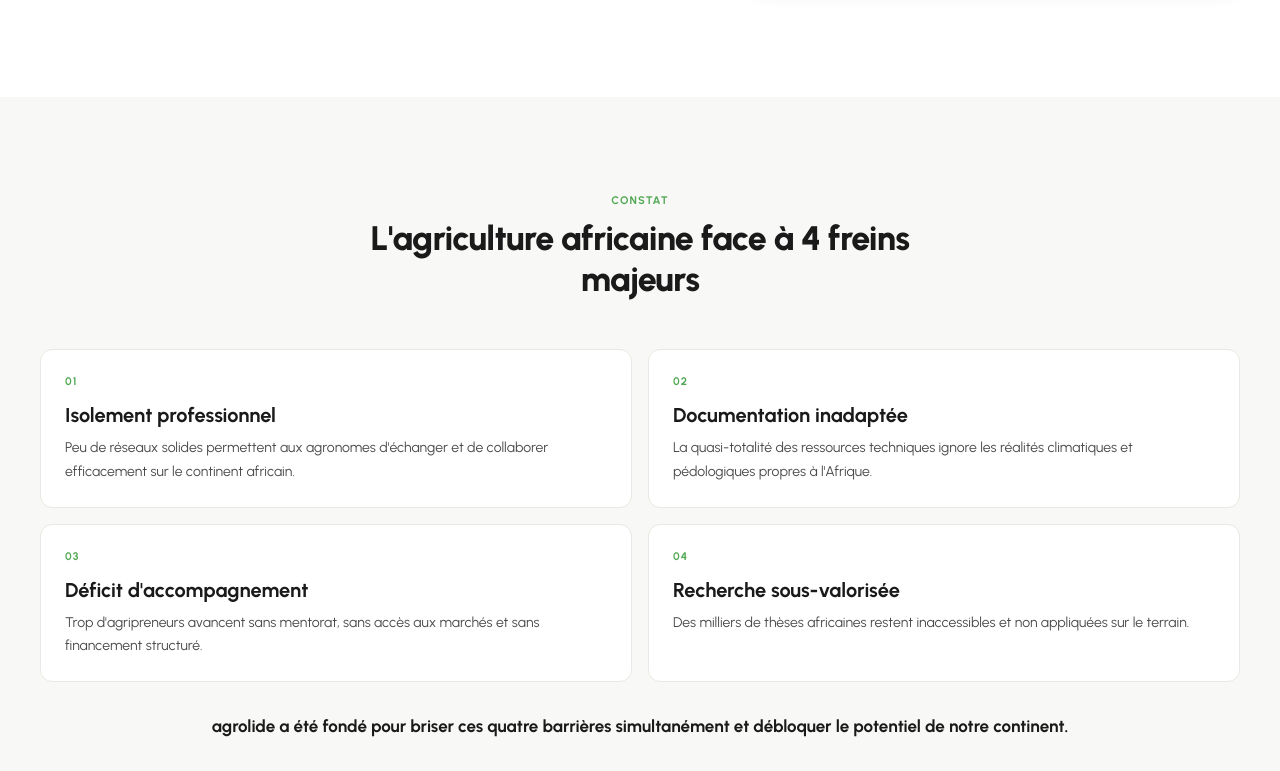
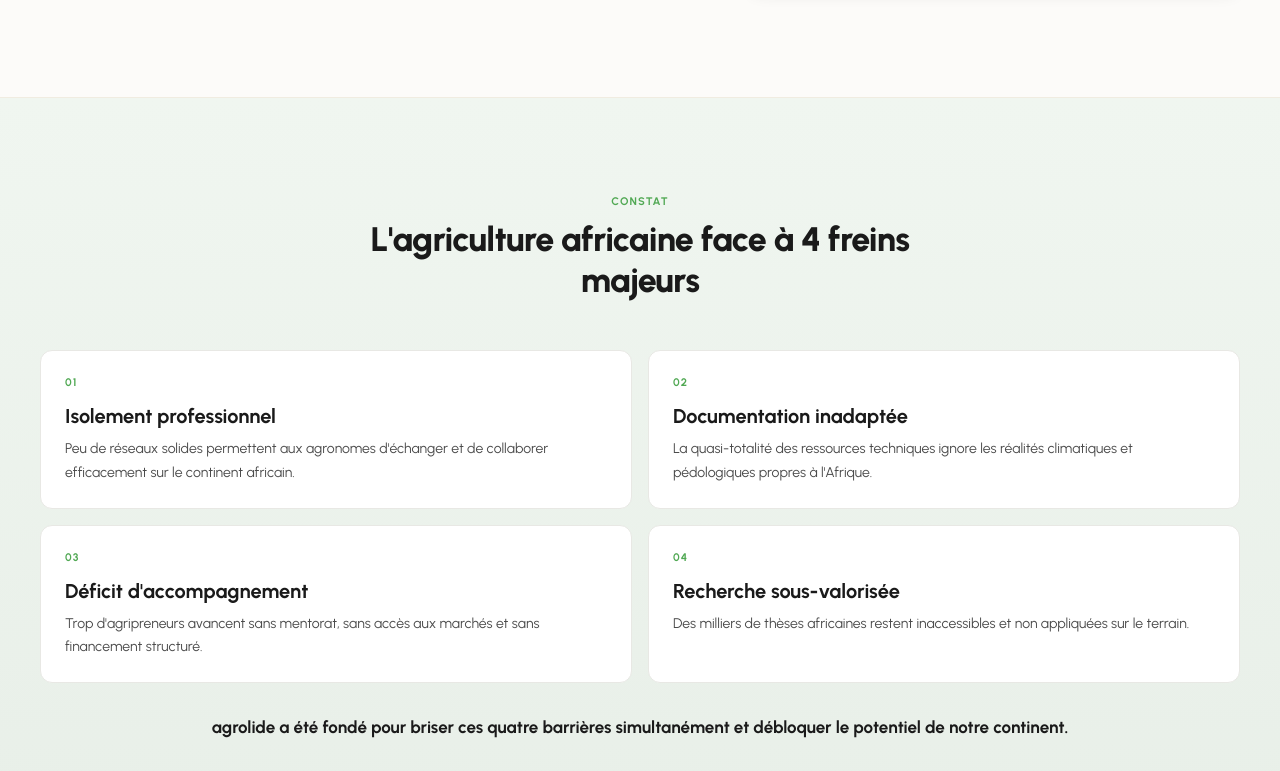
Before and after one commit to remyagaguy-lab/agrolide, a Next.js app in the folder agrolide/: page / in a window 1280 px wide. Shown: the part 1249-2020 px from the top of the page. Built offline with nearby package versions, Linux system fonts and the light colour scheme.

Commit message:
Vary section backgrounds to break monotony: add sand and pale green tints

```diff
--- a/agrolide/src/app/(public)/page.tsx
+++ b/agrolide/src/app/(public)/page.tsx
@@ -228,7 +228,7 @@ export default function HomePage() {
       </section>
 
       {/* ── RAISON D'ÊTRE ── */}
-      <section className="bg-blanc">
+      <section className="bg-[#fcfbf9] border-b border-[#f0ece1]">
         <div className="container">
           <div className="grid grid-cols-1 md:grid-cols-[55%_1fr] gap-[48px] items-start">
             {/* Colonne gauche */}
@@ -263,7 +263,7 @@ export default function HomePage() {
       </section>
 
       {/* ── LES 4 FREINS ── layout horizontal inspiré template Features ── */}
-      <section className="bg-gris-fond">
+      <section className="bg-gradient-to-b from-[#f0f6f0] to-[#e8efe8] border-b border-[#dce6dc]">
         <div className="container">
           <div className="text-center max-w-[640px] mx-auto mb-12">
             <SectionLabel className="mx-auto flex justify-center text-center">Constat</SectionLabel>
@@ -310,7 +310,7 @@ export default function HomePage() {
       </section>
 
       {/* ── 3 DOMAINES D'ACTIVITÉ ── */}
-      <section id="actions" className="bg-blanc">
+      <section id="actions" className="bg-white">
         <div className="container">
           <div className="text-center mb-12">
             <SectionLabel className="mx-auto flex justify-center text-center">Notre approche</SectionLabel>
```
